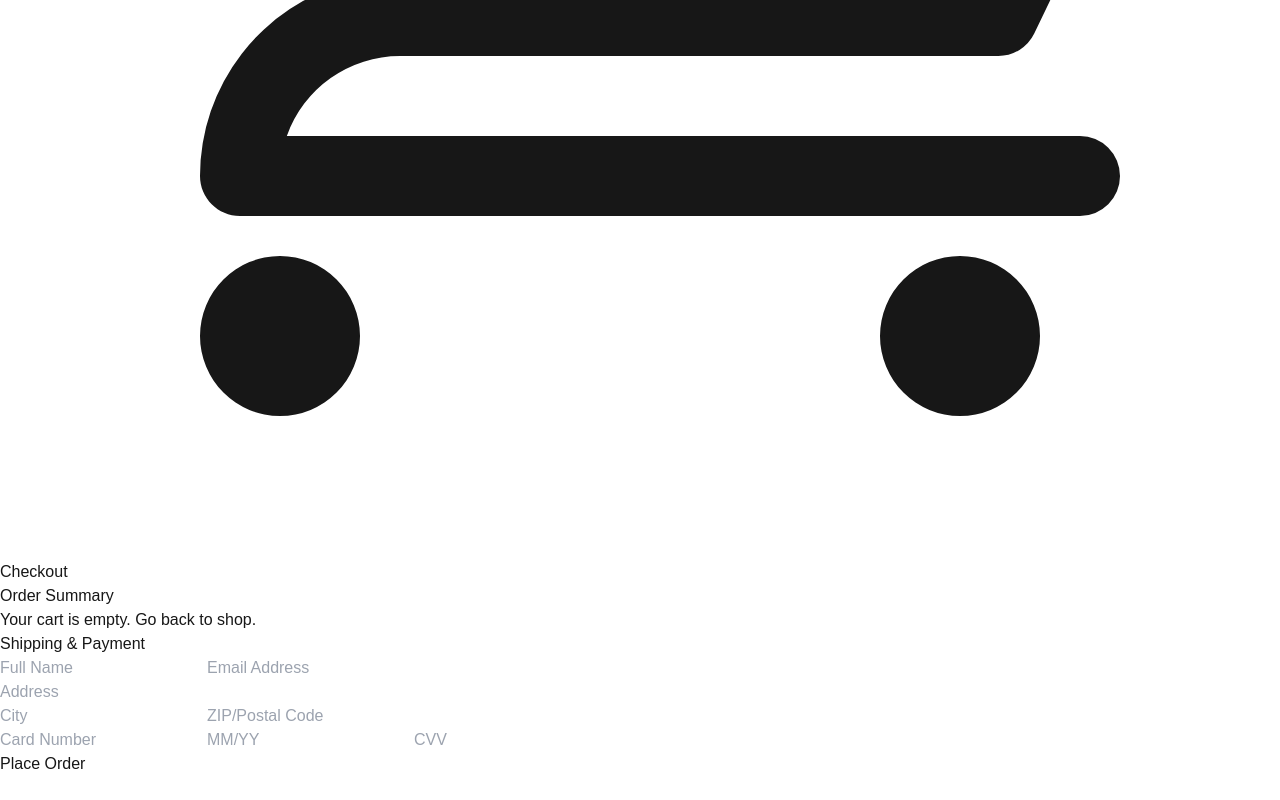
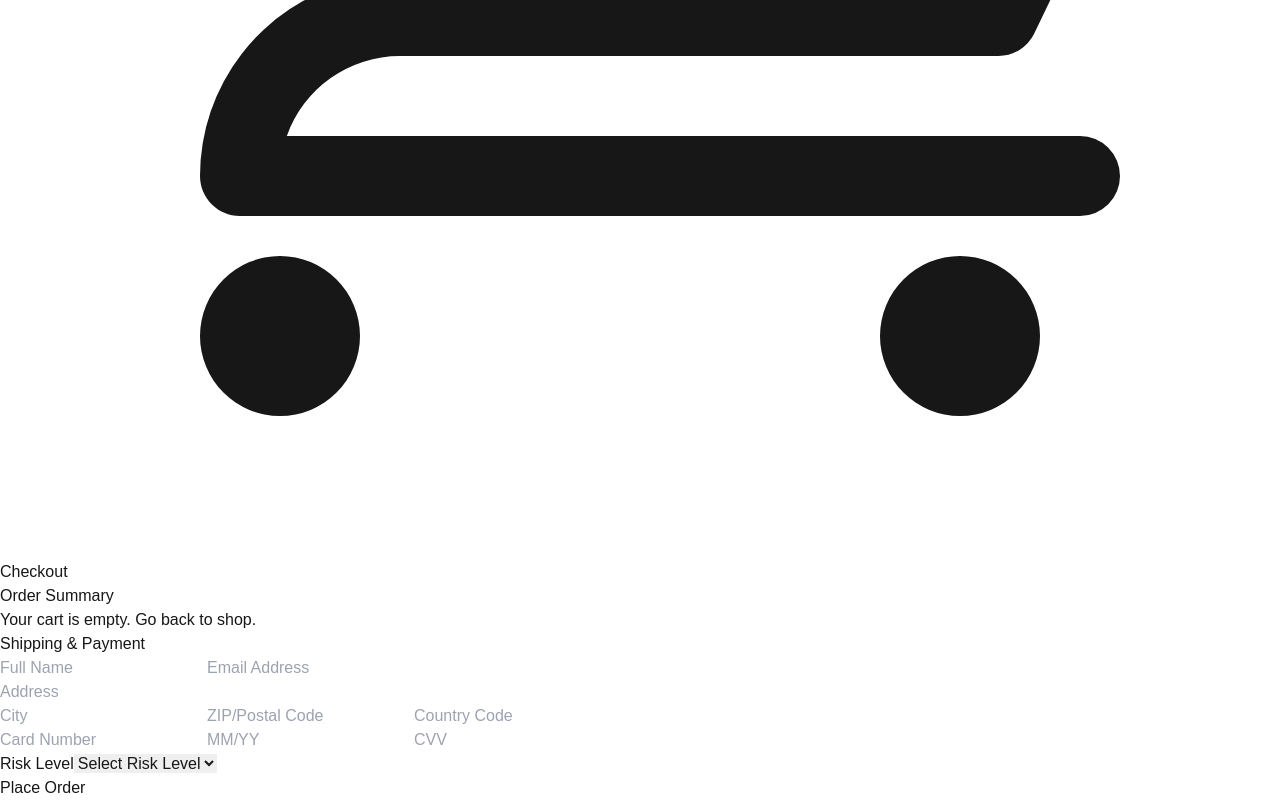
Before and after one commit to TheCoreyMcCue/apidemo, a Next.js app: page /checkout in a window 1280 px wide. Shown: the part 792-1592 px from the top of the page. Before the commit the page ends 1568 px from the top, so only its background shows below. Built offline with nearby package versions, Linux system fonts and the light colour scheme.

Commit message:
form updates

```diff
--- a/src/app/checkout/page.jsx
+++ b/src/app/checkout/page.jsx
@@ -17,6 +17,7 @@ const Checkout = () => {
     cardNumber: "",
     expiryDate: "",
     cvv: "",
+    risk: "",
   });
 
   // Load cart items from localStorage
@@ -53,18 +54,6 @@ const Checkout = () => {
 
     // Redirect to thank-you page (you can create a thank-you page if needed)
     alert("Order placed successfully!");
-
-    // axios
-    //   .post("https://api.ekata.com/3.3/identity_check", {
-    //     firstName: "Fred",
-    //     lastName: "Flintstone",
-    //   })
-    //   .then(function (response) {
-    //     console.log(response);
-    //   })
-    //   .catch(function (error) {
-    //     console.log(error);
-    //   });
   };
 
   return (
@@ -111,7 +100,7 @@ const Checkout = () => {
             placeholder="Full Name"
             value={form.name}
             onChange={handleInputChange}
-            className="border rounded-md p-3 w-full"
+            className="border rounded-md p-3 w-full text-black"
             required
           />
           <input
@@ -120,7 +109,7 @@ const Checkout = () => {
             placeholder="Email Address"
             value={form.email}
             onChange={handleInputChange}
-            className="border rounded-md p-3 w-full"
+            className="border rounded-md p-3 w-full text-black"
             required
           />
         </div>
@@ -131,7 +120,7 @@ const Checkout = () => {
           placeholder="Address"
           value={form.address}
           onChange={handleInputChange}
-          className="border rounded-md p-3 w-full"
+          className="border rounded-md p-3 w-full text-black"
           required
         />
         <div className="grid gap-4 grid-cols-1 sm:grid-cols-3">
@@ -141,7 +130,7 @@ const Checkout = () => {
             placeholder="City"
             value={form.city}
             onChange={handleInputChange}
-            className="border rounded-md p-3 w-full"
+            className="border rounded-md p-3 w-full text-black"
             required
           />
           <input
@@ -150,7 +139,16 @@ const Checkout = () => {
             placeholder="ZIP/Postal Code"
             value={form.zip}
             onChange={handleInputChange}
-            className="border rounded-md p-3 w-full"
+            className="border rounded-md p-3 w-full text-black"
+            required
+          />
+          <input
+            type="text"
+            name="countryCode"
+            placeholder="Country Code"
+            value={form.countryCode}
+            onChange={handleInputChange}
+            className="border rounded-md p-3 w-full text-black"
             required
           />
         </div>
@@ -162,7 +160,7 @@ const Checkout = () => {
             placeholder="Card Number"
             value={form.cardNumber}
             onChange={handleInputChange}
-            className="border rounded-md p-3 w-full"
+            className="border rounded-md p-3 w-full text-black"
             required
           />
           <input
@@ -171,7 +169,7 @@ const Checkout = () => {
             placeholder="MM/YY"
             value={form.expiryDate}
             onChange={handleInputChange}
-            className="border rounded-md p-3 w-full"
+            className="border rounded-md p-3 w-full text-black"
             required
           />
           <input
@@ -180,10 +178,33 @@ const Checkout = () => {
             placeholder="CVV"
             value={form.cvv}
             onChange={handleInputChange}
-            className="border rounded-md p-3 w-full"
+            className="border rounded-md p-3 w-full text-black"
             required
           />
         </div>
+
+        {/* Dropdown for Risk Level */}
+        <div className="mb-4">
+          <label
+            htmlFor="risk"
+            className="block text-sm font-medium text-black-700"
+          >
+            Risk Level
+          </label>
+          <select
+            name="risk"
+            value={form.risk}
+            onChange={handleInputChange}
+            className="border rounded-md p-3 w-1/2 text-black"
+            required
+          >
+            <option value="">Select Risk Level</option>
+            <option value="low">Low Risk</option>
+            <option value="medium">Medium Risk</option>
+            <option value="high">High Risk</option>
+          </select>
+        </div>
+
         <Link href="/success">
           <button
             type="submit"
```
